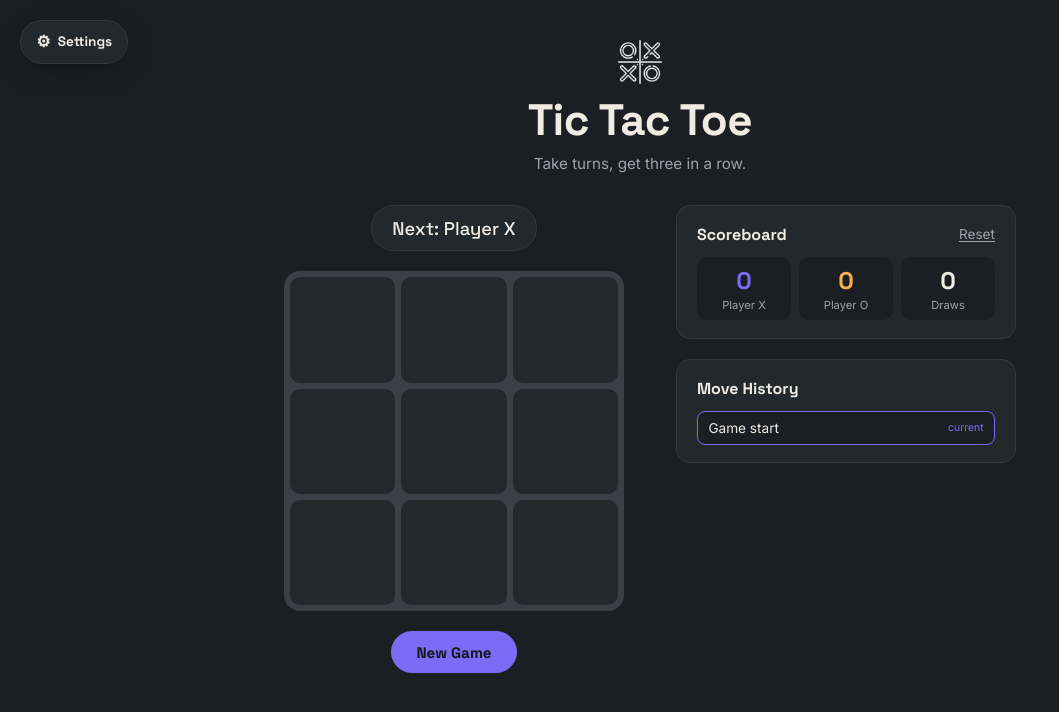
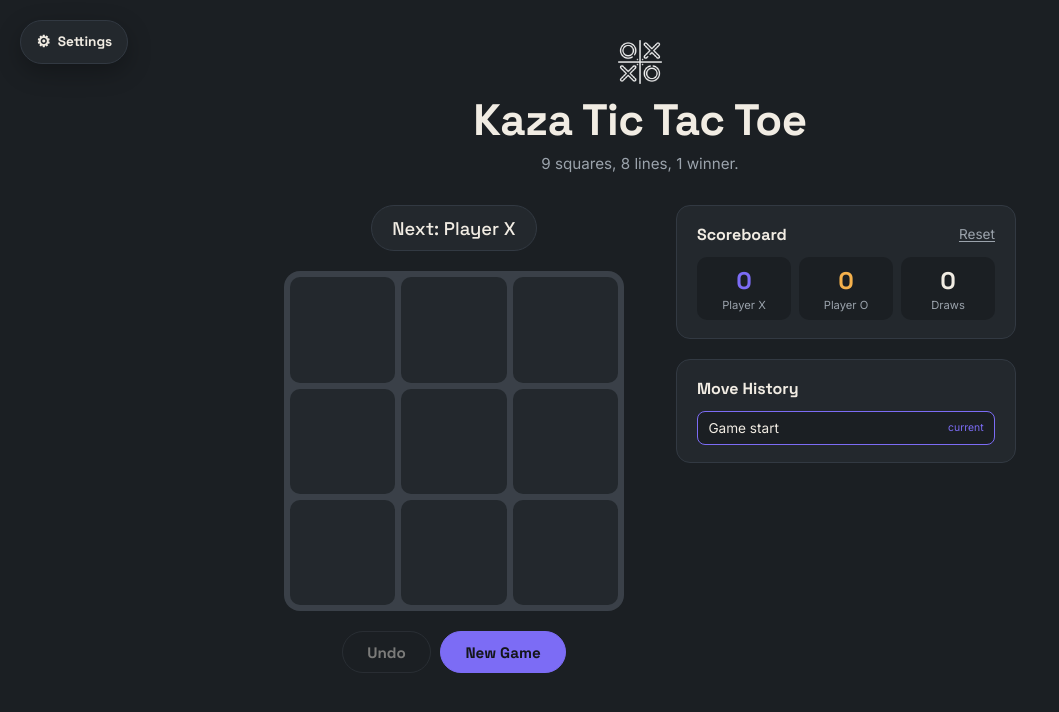
Before and after one commit to KMukendi10/KazadiTicTacToe, a React (Vite) app: page / in a window 1280 px wide. Shown: the top 712 px of the page, without its empty margins (0-1059 px from the left). Built offline with nearby package versions, Linux system fonts and the light colour scheme.

Commit message:
Alternate starting player each game, add Undo, fix score-reversal edge cases

```diff
--- a/src/App.css
+++ b/src/App.css
@@ -290,6 +290,11 @@
 
 /* Buttons */
 
+.button-row {
+  display: flex;
+  gap: 0.6rem;
+}
+
 .btn {
   font-family: "Space Grotesk", sans-serif;
   font-weight: 600;
@@ -307,6 +312,16 @@
 
 .btn:hover {
   border-color: var(--accent-x);
+}
+
+.btn:disabled {
+  opacity: 0.45;
+  cursor: default;
+  border-color: var(--grid-line);
+}
+
+.btn:disabled:hover {
+  border-color: var(--grid-line);
 }
 
 .btn--primary {
--- a/src/App.jsx
+++ b/src/App.jsx
@@ -2,6 +2,7 @@ import { useEffect, useReducer, useRef, useState } from "react";
 import { gameReducer, createInitialState } from "./game/gameReducer";
 import { calculateWinner, isDraw } from "./game/calculateWinner";
 import { getComputerMove, getRandomMove } from "./game/ai";
+import { markForMove } from "./game/turns";
 import { playMoveSound, playWinSound, playDrawSound } from "./game/sound";
 import { saveState } from "./game/storage";
 import Board from "./components/Board";
@@ -29,15 +30,17 @@ export default function App() {
     timerEnabled,
     soundOn,
     theme,
+    startingMark,
   } = state;
 
   const currentSquares = history[currentMove].squares;
   const result = calculateWinner(currentSquares);
   const draw = !result && isDraw(currentSquares);
   const gameOver = Boolean(result) || draw;
-  const xIsNext = currentMove % 2 === 0;
+  const xIsNext = markForMove(currentMove, startingMark) === "X";
   const isComputerTurn =
     mode === "vsComputer" && !xIsNext && !gameOver;
+  const canUndo = currentMove > 0 && !isComputerTurn;
 
   const [secondsLeft, setSecondsLeft] = useState(TURN_SECONDS);
   const [settingsOpen, setSettingsOpen] = useState(false);
@@ -168,6 +171,12 @@ export default function App() {
     });
   }
 
+  function handleUndo() {
+    dispatch({
+      type: "UNDO",
+    });
+  }
+
   function handleNewGame() {
     dispatch({
       type: "NEW_GAME",
@@ -254,10 +263,10 @@ export default function App() {
           className="app__logo"
         />
 
-        <h1>Tic Tac Toe</h1>
+        <h1>Kaza Tic Tac Toe</h1>
 
         <p className="app__subtitle">
-          Take turns, get three in a row.
+          9 squares, 8 lines, 1 winner.
         </p>
       </header>
 
@@ -346,12 +355,22 @@ export default function App() {
             )}
           </div>
 
+          <div className="button-row">
+            <button
+              className="btn"
+              onClick={handleUndo}
+              disabled={!canUndo}
+            >
+              Undo
+            </button>
+
             <button
               className="btn btn--primary"
               onClick={handleNewGame}
             >
               New Game
             </button>
+          </div>
         </div>
 
         <div className="layout__side">
@@ -365,6 +384,7 @@ export default function App() {
             history={history}
             currentMove={currentMove}
             onJumpTo={handleJumpTo}
+            startingMark={startingMark}
           />
         </div>
       </main>
--- a/src/components/MoveHistory.jsx
+++ b/src/components/MoveHistory.jsx
@@ -1,12 +1,14 @@
-function describeMove(entry, index) {
+import { markForMove } from "../game/turns";
+
+function describeMove(entry, index, startingMark) {
   if (index === 0) return "Game start";
   const row = Math.floor(entry.lastIndex / 3) + 1;
   const col = (entry.lastIndex % 3) + 1;
-  const player = index % 2 === 1 ? "X" : "O";
+  const player = markForMove(index - 1, startingMark);
   return `Move #${index} — ${player} → row ${row}, col ${col}`;
 }
 
-export default function MoveHistory({ history, currentMove, onJumpTo }) {
+export default function MoveHistory({ history, currentMove, onJumpTo, startingMark }) {
   return (
     <section className="panel move-history" aria-label="Move history">
       <div className="panel__header">
@@ -22,7 +24,7 @@ export default function MoveHistory({ history, currentMove, onJumpTo }) {
                 onClick={() => onJumpTo(index)}
                 aria-current={isCurrent}
               >
-                {describeMove(entry, index)}
+                {describeMove(entry, index, startingMark)}
                 {isCurrent && <span className="move-history__tag">current</span>}
               </button>
             </li>
--- a/src/game/gameReducer.js
+++ b/src/game/gameReducer.js
@@ -1,5 +1,6 @@
 import { calculateWinner, isDraw } from "./calculateWinner";
 import { loadSaved } from "./storage";
+import { markForMove, otherMark } from "./turns";
 
 const emptyBoard = () => Array(9).fill(null);
 
@@ -16,6 +17,7 @@ const defaults = {
   timerEnabled: false,
   soundOn: true,
   theme: "dark", // "dark" | "light"
+  startingMark: "X", // who goes first this game — alternates each New Game
 };
 
 // Lazy initializer for useReducer — restores settings (not the in-progress
@@ -59,6 +61,29 @@ function scoreIfFinished(state, history) {
   return { scores: state.scores, scoredThroughLength: state.scoredThroughLength };
 }
 
+// If a result was already counted on the scoreboard but the history entry it
+// came from is about to fall outside the reachable timeline — because Undo
+// removed it, or because a new move branches off from an earlier point in
+// time travel — that score needs to be reversed. Otherwise it's stuck on the
+// board even though the game that earned it no longer exists.
+function reverseScoreIfNowUnreachable(state, newLength) {
+  if (state.scoredThroughLength <= newLength) {
+    return { scores: state.scores, scoredThroughLength: state.scoredThroughLength };
+  }
+
+  const scoredSquares = state.history[state.scoredThroughLength - 1].squares;
+  const scoredResult = calculateWinner(scoredSquares);
+  let scores = state.scores;
+
+  if (scoredResult) {
+    scores = { ...scores, [scoredResult.winner]: scores[scoredResult.winner] - 1 };
+  } else if (isDraw(scoredSquares)) {
+    scores = { ...scores, draws: scores.draws - 1 };
+  }
+
+  return { scores, scoredThroughLength: newLength };
+}
+
 export function gameReducer(state, action) {
   switch (action.type) {
     case "MAKE_MOVE": {
@@ -71,22 +96,47 @@ export function gameReducer(state, action) {
         return state; // ignore filled cells / moves after game over
       }
 
-      const xIsNext = state.currentMove % 2 === 0;
+      // Branch off from the current move — any "future" from an undo/jump is
+      // discarded. If that future had already been scored, reverse it first.
+      const truncatedLength = state.currentMove + 1;
+      const cleared = reverseScoreIfNowUnreachable(state, truncatedLength);
+
+      const mark = markForMove(state.currentMove, state.startingMark);
       const nextSquares = currentSquares.slice();
-      nextSquares[index] = xIsNext ? "X" : "O";
+      nextSquares[index] = mark;
 
-      // Branch off from the current move — any "future" from an undo/jump is discarded.
       const nextHistory = [
-        ...state.history.slice(0, state.currentMove + 1),
+        ...state.history.slice(0, truncatedLength),
         { squares: nextSquares, lastIndex: index },
       ];
 
-      const { scores, scoredThroughLength } = scoreIfFinished(state, nextHistory);
+      const { scores, scoredThroughLength } = scoreIfFinished(
+        { ...state, scores: cleared.scores, scoredThroughLength: cleared.scoredThroughLength },
+        nextHistory
+      );
 
       return {
         ...state,
         history: nextHistory,
         currentMove: nextHistory.length - 1,
+        scores,
+        scoredThroughLength,
+      };
+    }
+
+    case "UNDO": {
+      if (state.currentMove === 0) return state; // nothing to undo
+
+      const newCurrentMove = state.currentMove - 1;
+      const { scores, scoredThroughLength } = reverseScoreIfNowUnreachable(
+        state,
+        newCurrentMove + 1
+      );
+
+      return {
+        ...state,
+        history: state.history.slice(0, newCurrentMove + 1),
+        currentMove: newCurrentMove,
         scores,
         scoredThroughLength,
       };
@@ -99,12 +149,13 @@ export function gameReducer(state, action) {
     }
 
     case "NEW_GAME": {
-      // Keep the scoreboard and settings, wipe the board.
+      // Keep the scoreboard and settings, wipe the board, swap who starts.
       return {
         ...state,
         history: [{ squares: emptyBoard(), lastIndex: null }],
         currentMove: 0,
         scoredThroughLength: 1,
+        startingMark: otherMark(state.startingMark),
       };
     }
 
--- /dev/null
+++ b/src/game/turns.js
@@ -0,0 +1,8 @@
+export function otherMark(mark) {
+  return mark === "X" ? "O" : "X";
+}
+
+// moveNumber is 0-indexed (state.currentMove) — the move about to be made.
+export function markForMove(moveNumber, startingMark) {
+  return moveNumber % 2 === 0 ? startingMark : otherMark(startingMark);
+}
```
Also changed, not shown: 1 other file (tests, documents, lock files or other folders). Lines whose indentation alone changed are shown as unchanged.
